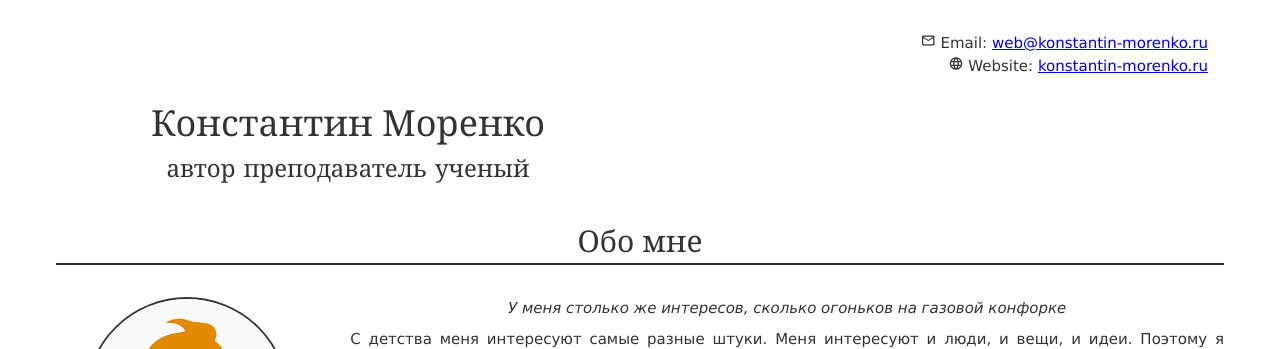
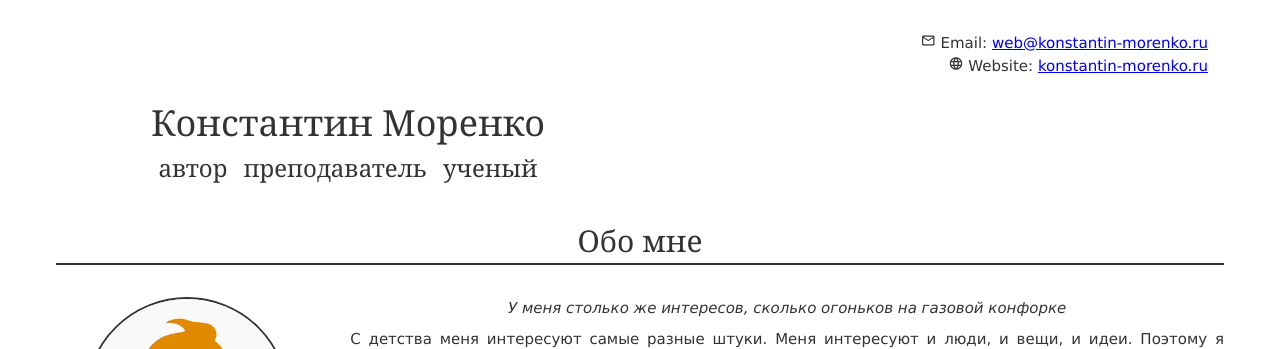
Before and after one commit to konstantin-morenko/jresume, a Jekyll site: the page built from index.md, in a window 1280 px wide. Shown: the top 349 px of the page. Built offline with Jekyll 4.4.1, drawn with Linux system fonts in a browser that asks for light colours.

Commit message:
Spaces extended

```diff
--- a/css/main.scss
+++ b/css/main.scss
@@ -109,7 +109,7 @@ body {
 	    flex-flow: row wrap;
 	    justify-content: center;
 	    span {
-		margin: 0 $padding;
+		margin: 0 2*$padding;
 	    }
 	}
     }
```
